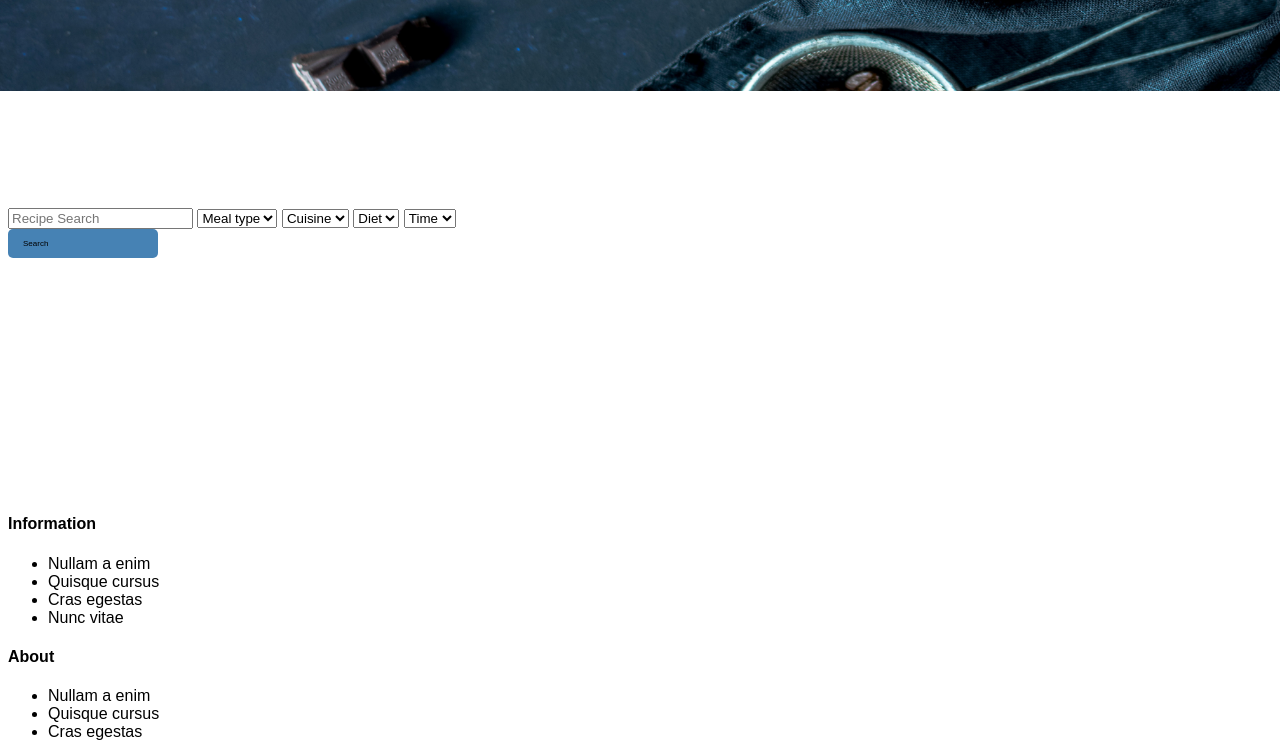
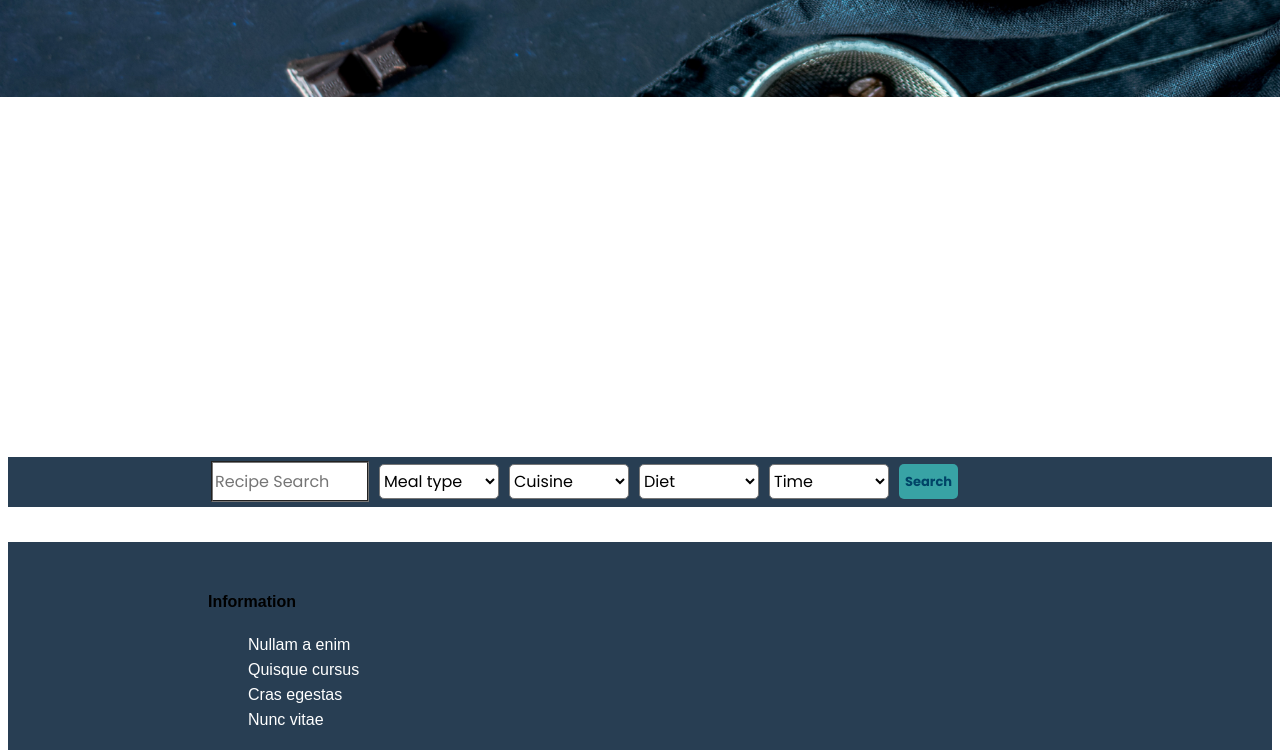
Before and after one commit to Marijn1999/eindopdracht-novi-marijnvrolijk-v2, a website: page index.html in a window 1280 px wide. Shown: the part 408-1158 px from the top of the page. Drawn offline with Linux system fonts and the light colour scheme.

Commit message:
New additions to CSS and some minor changes to HTML

```diff
--- a/index.html
+++ b/index.html
@@ -29,7 +29,7 @@
                 <h2 class="dailyUpdatedText">Daily Updated.</h2>
             </div>
             <div class="buttonFindRecipes">
-                <button class="button findRecipesButton">Find Recipes</button>
+                <button class="button findRecipesButton">Find Recipes <i class="arrowIcon"></i></button>
             </div>
         </section>
     </div>
@@ -75,7 +75,7 @@
                            placeholder="Recipe Search">
                 </label>
                 <label for="mealType">
-                    <select required name="mealType" id="mealType">
+                    <select required name="mealType" id="mealType" class="dropDownMenu">
                         <option selected value="">Meal type</option>
                         <option></option>
                         <option></option>
@@ -83,7 +83,7 @@
                     </select>
                 </label>
                 <label for="cuisineDropdown">
-                    <select name="cuisineDropdown" id="cuisineDropdown">
+                    <select name="cuisineDropdown" id="cuisineDropdown" class="dropDownMenu">
                         <option selected value="">Cuisine</option>
                         <option></option>
                         <option></option>
@@ -91,7 +91,7 @@
                     </select>
                 </label>
                 <label for="dietDropdown">
-                    <select name="dietDropdown" id="dietDropdown">
+                    <select name="dietDropdown" id="dietDropdown" class="dropDownMenu">
                         <option selected value="">Diet</option>
                         <option></option>
                         <option></option>
@@ -99,7 +99,7 @@
                     </select>
                 </label>
                 <label for="timeDropdown">
-                    <select name="timeDropdown" id="timeDropdown">
+                    <select name="timeDropdown" id="timeDropdown" class="dropDownMenu">
                         <option selected value="">Time</option>
                         <option></option>
                         <option></option>
--- a/styles.css
+++ b/styles.css
@@ -26,15 +26,21 @@
     flex: 0 1 100%;
 
 }
+
 .button {
+    font-family: Poppins, sans-serif;
+    font-size: small;
+    font-weight: bold;
+    color: #004467;
     display: flex;
-    justify-content: space-between;
-    background-color: steelblue;
-    font-size: 0.5em;
-    border: none;
+    justify-content: space-around;
+    align-items: center;
+    background-color: #38A3A5;
+    width: 170px;
+    height: 35px;
     border-radius: 5px;
-    width: 150px;
-    padding: 10px 15px;
+    border-style: none;
+    cursor: pointer;
 }
 
 /* ----- Styling Homepage ----- */
@@ -109,3 +115,82 @@ h2 {
     color: white;
 
 }
+
+/* ----- Main ----- */
+
+.recipeCardsHomepage {
+    display: flex;
+    justify-content: space-between;
+    width: 1500px;
+    height: 300px;
+    margin: 30px 0;
+}
+
+.outerContainerSearchBarHomepage {
+    display: flex;
+    flex-direction: row;
+    justify-content: center;
+    align-items: center;
+    width: 100%;
+    height: 50px;
+    background-color: rgba(40, 62, 83, 255);
+}
+
+.recipeSearchBar {
+    display: flex;
+    flex-direction: row;
+    justify-content: space-between;
+    align-items: center;
+    gap: 10px;
+    width: 50%;
+    height: 50px;
+}
+
+.recipeSearchInput {
+    font-size: medium;
+    font-family: Poppins, sans-serif;
+    width: 150px;
+    height: 35px;
+    border-style: groove;
+}
+
+.dropDownMenu {
+    background-color: white;
+    font-size: medium;
+    font-family: Poppins, sans-serif;
+    width: 120px;
+    height: 35px;
+    border-radius: 5px;
+}
+
+.recipeCardsHomepage2 {
+    display: flex;
+    justify-content: space-around;
+    align-items: center;
+    width: 300px;
+    height: 35px;
+}
+
+/* ----- Footer ----- */
+
+.outerContainerFooter {
+    background-color: rgba(40, 62, 83, 255);
+    padding: 30px 200px;
+    gap: 30px;
+}
+
+.innerContainerFooterSection {
+    align-items: baseline;
+
+}
+
+.innerContainerFooterSection ul {
+    display: flex;
+    flex-direction: column;
+    list-style: none;
+    color: white;
+}
+
+.innerContainerFooterSection li {
+    line-height: 25px;
+}
```
